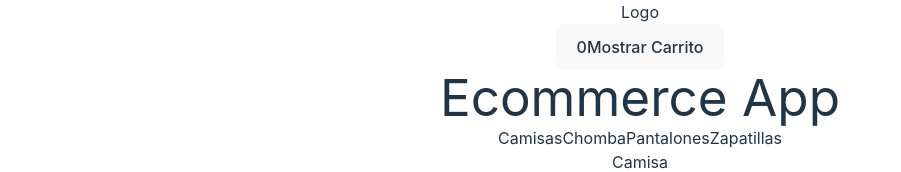
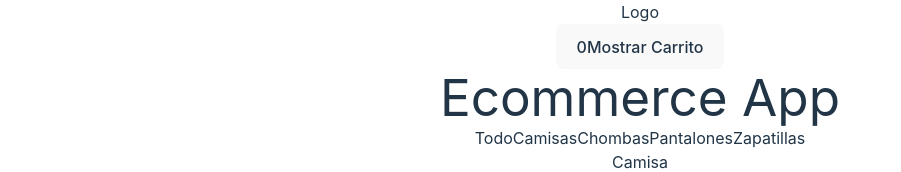
Before and after one commit to informaticadiaz/ecommerce-chat-gpt, a React (Vite) app: page / in a window 1280 px wide. Shown: the top 172 px of the page, without its empty margins (0-901 px from the left). Built offline with nearby package versions, Linux system fonts and the light colour scheme.

Commit message:
add function filtrar productos

```diff
--- a/src/App.jsx
+++ b/src/App.jsx
@@ -1,5 +1,4 @@
 import "./App.css";
-import productos from "./productos/Productos";
 import Category from "./components/Category";
 import Product from "./components/Product";
 import Cart from "./components/Cart";
@@ -10,6 +9,7 @@ import { useCarrito } from "./utilities/CarritoProvider"; // Asegúrate de impor
 function App() {
   const [mostrarCarrito, setMostrarCarrito] = useState(false);
   const { sumarUnidadesProductos } = useCarrito(); // Obtén la función sumarUnidadesProductos del contexto del carrito
+  const { productos } = useCarrito();
 
   return (
     <>
--- a/src/components/Category.jsx
+++ b/src/components/Category.jsx
@@ -1,17 +1,43 @@
+import { useCarrito } from "../utilities/CarritoProvider";
+
 export default function Category() {
+  const { filtrarProductosPorCategoria } = useCarrito();
+
+  const handleClick = (categoria) => {
+    filtrarProductosPorCategoria(categoria);
+  };
+
   return (
     <div className="flex justify-around p-4 text-xl">
       {/* trabajar en el hover de los span poner borde transparente y un borde con color al hacer hover tambien agregar focus */}
-      <span className="rounded bg-slate-500 px-4 py-2 hover:bg-slate-700">
+      <span
+        onClick={() => handleClick("")}
+        className="rounded bg-slate-500 px-4 py-2 hover:bg-slate-700"
+      >
+        Todo
+      </span>
+      <span
+        onClick={() => handleClick("camisas")}
+        className="rounded bg-slate-500 px-4 py-2 hover:bg-slate-700"
+      >
         Camisas
       </span>
-      <span className="rounded bg-slate-500 px-4 py-2 hover:bg-slate-700">
-        Chomba
+      <span
+        onClick={() => handleClick("chombas")}
+        className="rounded bg-slate-500 px-4 py-2 hover:bg-slate-700"
+      >
+        Chombas
       </span>
-      <span className="rounded bg-slate-500 px-4 py-2 hover:bg-slate-700">
+      <span
+        onClick={() => handleClick("pantalones")}
+        className="rounded bg-slate-500 px-4 py-2 hover:bg-slate-700"
+      >
         Pantalones
       </span>
-      <span className="rounded bg-slate-500 px-4 py-2 hover:bg-slate-700">
+      <span
+        onClick={() => handleClick("zapatillas")}
+        className="rounded bg-slate-500 px-4 py-2 hover:bg-slate-700"
+      >
         Zapatillas
       </span>
     </div>
--- a/src/productos/Productos.js
+++ b/src/productos/Productos.js
@@ -1,10 +1,10 @@
 // productos.js
 
 const productos = [
-  { id: 1, categoria: 'abc', nombre: 'Camisa', precio: 100, cantidad: 1, img: '/zapatillas.jpg' },
-  { id: 2, categoria: 'abc', nombre: 'Chomba', precio: 150, cantidad: 1, img: '/zapatillas.jpg' },
-  { id: 3, categoria: 'abc', nombre: 'Pantalon', precio: 200, cantidad: 1, img: '/zapatillas.jpg' },
-  { id: 4, categoria: 'abc', nombre: 'Zapatilla', precio: 50, cantidad: 1, img: '/marca.jpg' },
+  { id: 1, categoria: 'camisas', nombre: 'Camisa', precio: 100, cantidad: 1, img: '/zapatillas.jpg' },
+  { id: 2, categoria: 'chombas', nombre: 'Chomba', precio: 150, cantidad: 1, img: '/zapatillas.jpg' },
+  { id: 3, categoria: 'pantalones', nombre: 'Pantalon', precio: 200, cantidad: 1, img: '/zapatillas.jpg' },
+  { id: 4, categoria: 'zapatillas', nombre: 'Zapatilla', precio: 50, cantidad: 1, img: '/marca.jpg' },
 
 
     // Agrega más productos según sea necesario
--- a/src/utilities/CarritoProvider.jsx
+++ b/src/utilities/CarritoProvider.jsx
@@ -1,5 +1,6 @@
 import { createContext, useContext, useState } from "react";
 import PropTypes from "prop-types";
+import productosData from "../productos/Productos";
 
 // Crear contexto para el carrito de compras
 const CarritoContext = createContext();
@@ -12,6 +13,19 @@ export function useCarrito() {
 // Componente proveedor del contexto del carrito de compras
 export function CarritoProvider({ children }) {
   const [carrito, setCarrito] = useState([]);
+  const [productos, setProductos] = useState(productosData);
+  const [categoriaSeleccionada, setCategoriaSeleccionada] = useState(null);
+
+  const filtrarProductosPorCategoria = (categoria) => {
+    if (!categoria) {
+      setProductos(productosData); // Si no hay categoría seleccionada, mostrar todos los productos
+    } else {
+      const productosFiltrados = productosData.filter(
+        (producto) => producto.categoria === categoria,
+      );
+      setProductos(productosFiltrados);
+    }
+  };
 
   // Función para agregar un producto al carrito
   function agregarProducto(producto) {
@@ -101,6 +115,12 @@ export function CarritoProvider({ children }) {
     <CarritoContext.Provider
       value={{
         carrito,
+        productos,
+        categoriaSeleccionada,
+        setCategoriaSeleccionada,
+        filtrarProductosPorCategoria,
+        setCarrito,
+        setProductos,
         agregarProducto,
         eliminarProducto,
         actualizarCantidadProducto,
```
